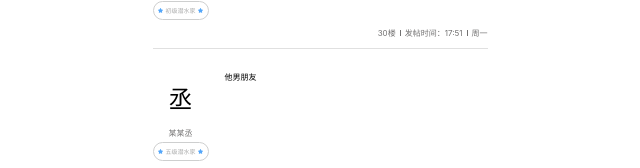
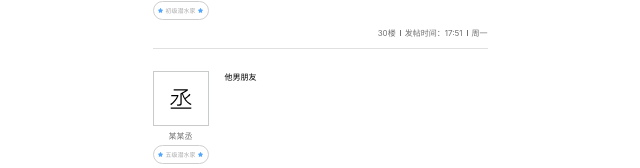
Before and after one commit to agozw-design/nfc-web, a plain HTML site: page tieba.html in a window 1280 px wide. Shown: the part 4505-4673 px from the top of the page, 320-960 px from the left. Drawn offline with Linux system fonts and the light colour scheme.

Commit message:
Update tieba.html

```diff
--- a/tieba.html
+++ b/tieba.html
@@ -1541,7 +1541,7 @@
             <div class="comment-content" data-name="User Info" data-node-id="16:5364">
                 <div class="user-info" data-name="Avatar Container" data-node-id="16:6236">
                     <div class="avatar" data-name="Avatar" data-node-id="16:6746">
-                        <span class="avatar-text">丞</span>
+                        <img src="images/avatar_某某丞.svg" alt="Avatar" style="width: 100%; height: 100%; object-fit: contain;" />
                     </div>
                     <div class="username" data-name="Username" data-node-id="16:6238">某某丞</div>
                     <div class="badge-container" data-name="User Badge Container" data-node-id="16:6239">
```
